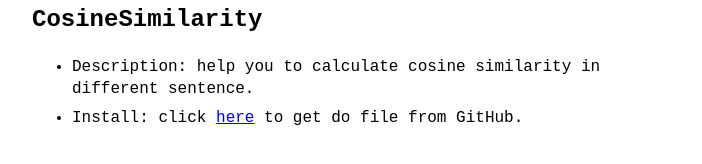
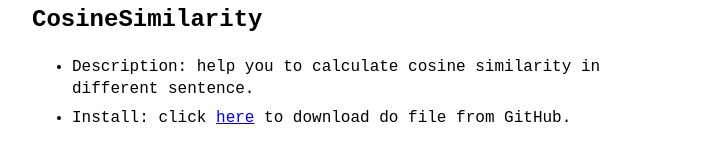
Before and after one commit to ShutterZor/ShutterZor.github.io, a Jekyll site: the page built from _posts/2022-6-6-发布的Stata命令.md, in a window 1280 px wide. Shown: the part 631-795 px from the top of the page, without its empty margins (288-990 px from the left). Built offline with Jekyll 4.4.1, drawn with Linux system fonts in a browser that asks for light colours.

Commit message:
Update 2022-6-6-发布的Stata命令.md

```diff
--- a/_posts/2022-6-6-发布的Stata命令.md
+++ b/_posts/2022-6-6-发布的Stata命令.md
@@ -22,4 +22,4 @@ category: example2
 # CosineSimilarity
 
 - Description: help you to calculate cosine similarity in different sentence.
-- Install: click [here](https://github.com/ShutterZor/StataOneClick) to get do file from GitHub.
+- Install: click [here](https://github.com/ShutterZor/StataCosineSimilarity) to download do file from GitHub.
```
